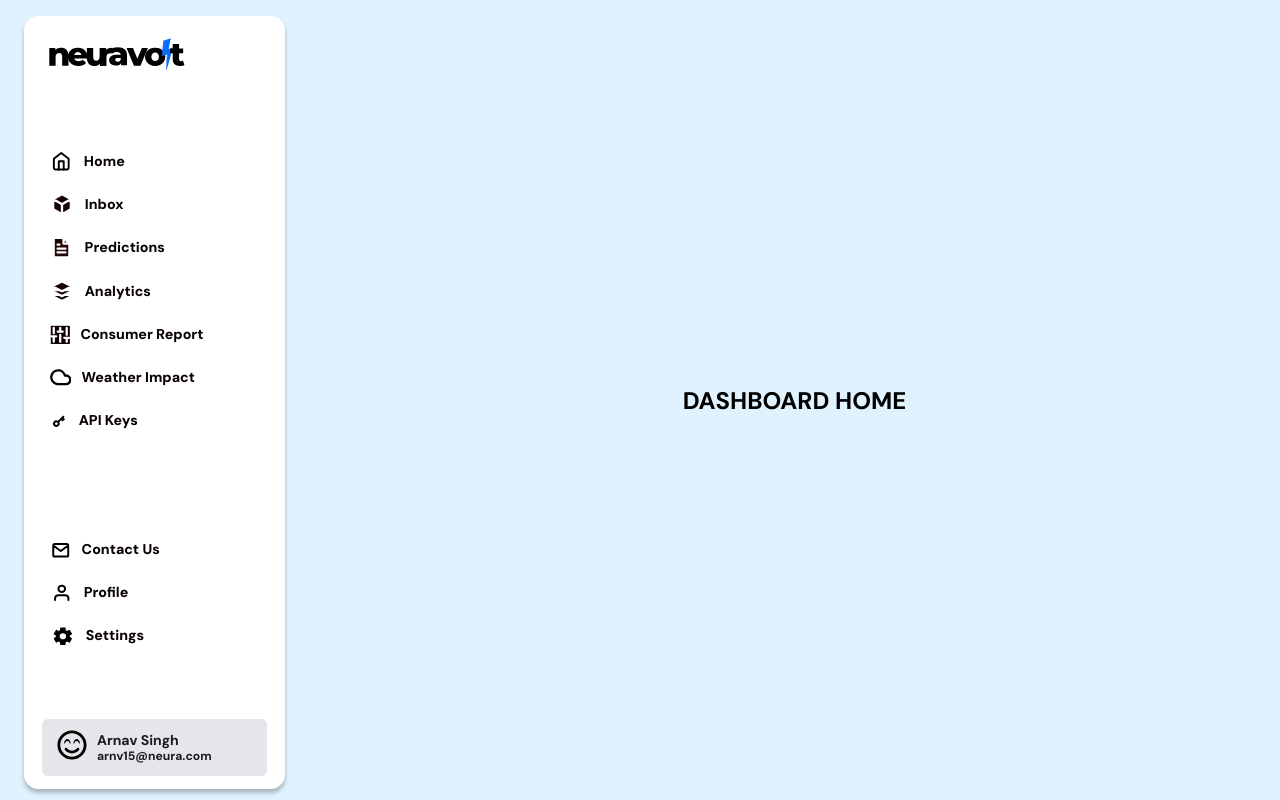
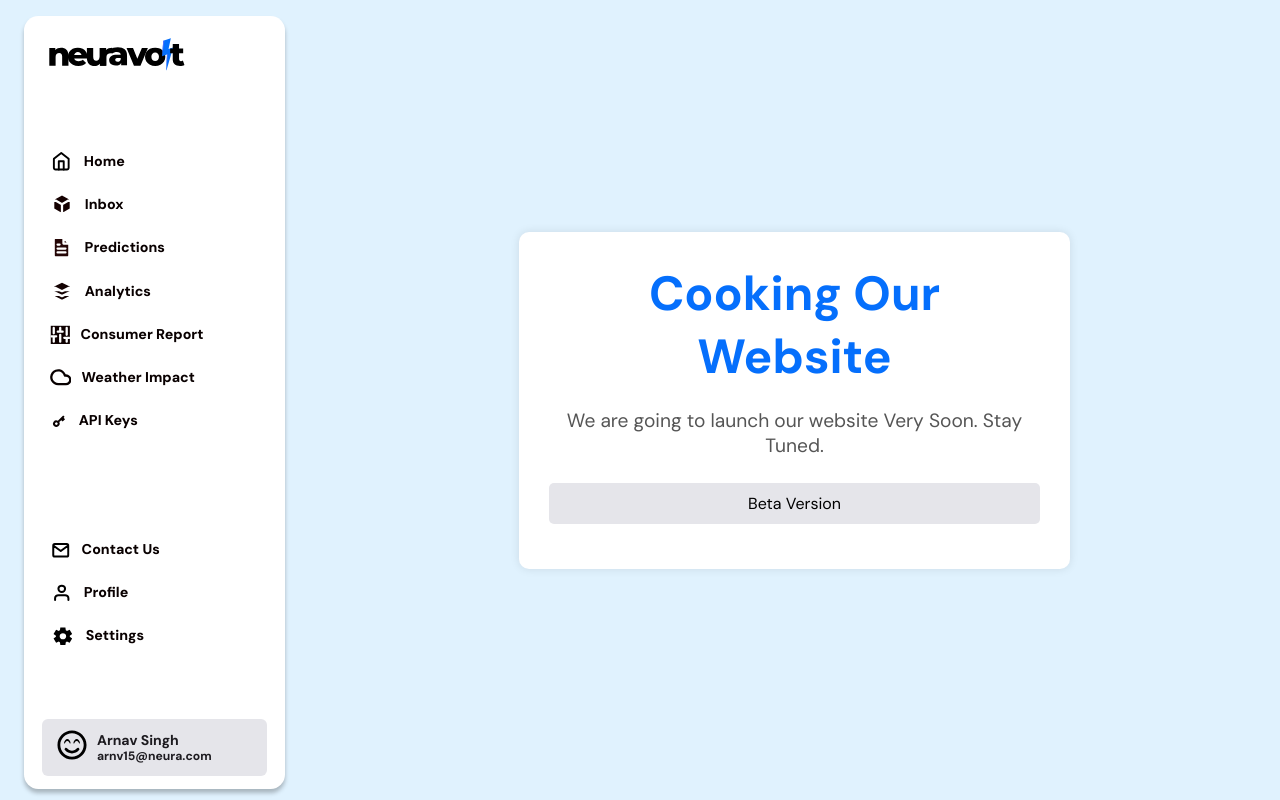
Before and after one commit to Arn-v/NeuraVolt-Frontend, a React (Create React App) app in the folder neuravolt-frontend/: page /dashboard in a window 1280 px wide. Built offline with nearby package versions, Linux system fonts and the light colour scheme.

Commit message:
added cooking section for beta version linking

```diff
--- a/neuravolt-frontend/src/Pages/Dashboard/DashboardHome.js
+++ b/neuravolt-frontend/src/Pages/Dashboard/DashboardHome.js
@@ -1,3 +1,4 @@
+import { NavLink } from "react-router-dom";
 
 
 function DashboardHome()
@@ -5,7 +6,19 @@ function DashboardHome()
 
     return(
         <div>
-            <h2>DASHBOARD HOME </h2>
+            {/* <h2>DASHBOARD HOME </h2> */}
+
+            <div class="cooking-container">
+
+                <h1>Cooking Our Website</h1>
+
+                <p>We are going to launch our website Very Soon. Stay Tuned.</p>
+
+                <NavLink to="" className="btn">Beta Version</NavLink>
+
+            </div>
+
+
         </div>
     )
 }
--- a/neuravolt-frontend/src/Pages/DashboardPage.js
+++ b/neuravolt-frontend/src/Pages/DashboardPage.js
@@ -9,7 +9,9 @@ function DashboardPage()
 
             <Sidebar />
 
-            <div className="dashboard-view"><Outlet /></div>
+            <div className="dashboard-view">
+                <Outlet />
+            </div>
 
         </div>
     )
--- a/neuravolt-frontend/src/dashboard.css
+++ b/neuravolt-frontend/src/dashboard.css
@@ -202,3 +202,56 @@
     width:3rem ;
 
 }
+
+
+
+
+
+
+/* COOKING SECTION */
+.cooking-container{
+    background-color: white;
+    width: 95%;
+    margin: 3rem auto;
+    padding: 30px;
+    border-radius: 10px;
+    box-shadow: 0px 0px 10px rgba(0,0,0,0.1);
+    font-family: 'DM Sans';
+}
+
+.cooking-container h1{
+    color: #056FFC;
+    font-size: 3em;
+    text-align: center;
+    margin-bottom: 20px;
+}
+
+.cooking-container p{
+    text-align: center;
+    font-size: 1.2em;
+    color: #555;
+}
+
+
+
+.btn{
+
+    background-color:#E5E5EA ;
+    color:black ;
+    text-align: center;
+    padding: 10px 20px;
+    border: none;
+    border-radius: 5px;
+    font-size: 1em;
+    cursor: pointer;
+    transition: background-color 0.1s ease;
+    display: block;
+    margin: 25px auto 15px auto ;
+    text-decoration: none;
+}
+
+
+.btn:hover{
+    background-color:#ccccd0 ;
+    font-weight: 500;
+}
```
